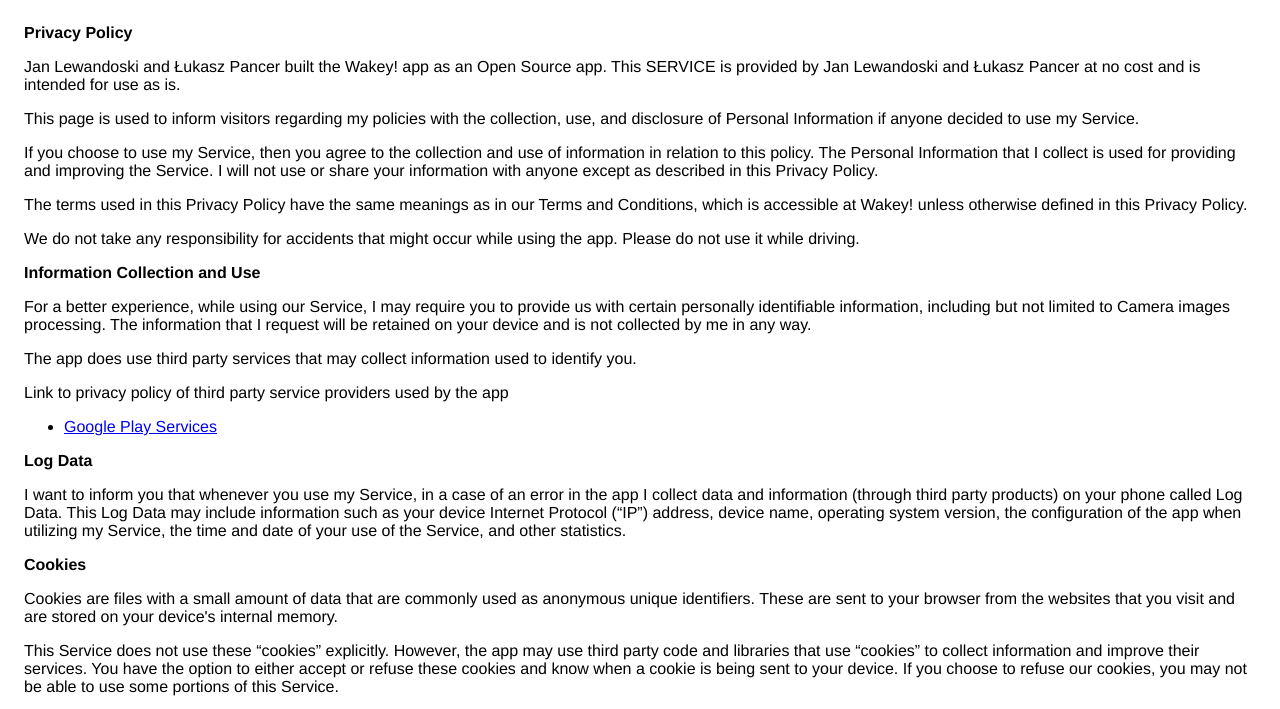
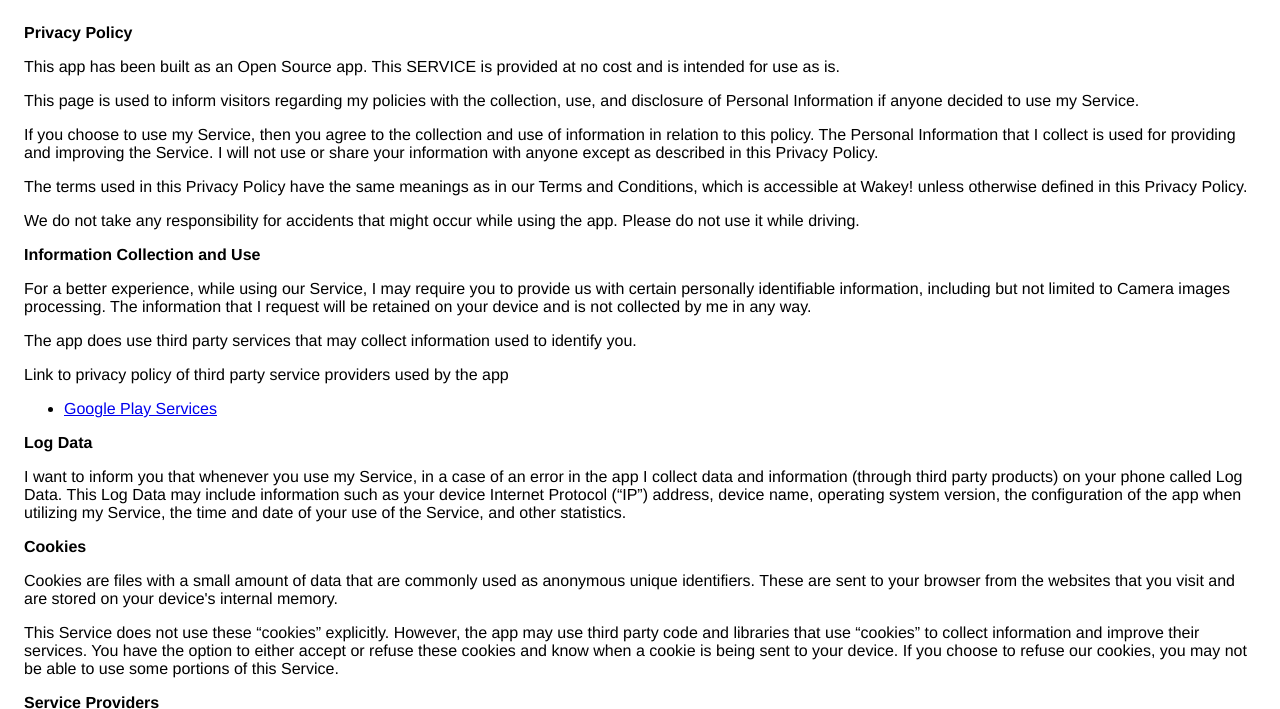
Before and after one commit to 223966/wakey_privacy_policy, a plain HTML site: page index.html in a window 1280 px wide. Shown: the top 709 px of the page. Drawn offline with Linux system fonts and the light colour scheme.

Commit message:
Update index.html

```diff
--- a/index.html
+++ b/index.html
@@ -14,8 +14,8 @@
   <body>
     <strong>Privacy Policy</strong>
     <p>
-      Jan Lewandoski and Łukasz Pancer built the Wakey! app as an Open Source
-      app. This SERVICE is provided by Jan Lewandoski and Łukasz Pancer at no
+      This app has been built as an Open Source
+      app. This SERVICE is provided at no
       cost and is intended for use as is.
     </p>
     <p>
@@ -144,7 +144,7 @@
     <p><strong>Contact Us</strong></p>
     <p>
       If you have any questions or suggestions about my Privacy Policy, do not
-      hesitate to contact me at janek.lewandoski@gmail.com.
+      hesitate to contact me at 223966@edu.p.lodz.pl.
     </p>
     <p>
       This privacy policy page was created at
```
